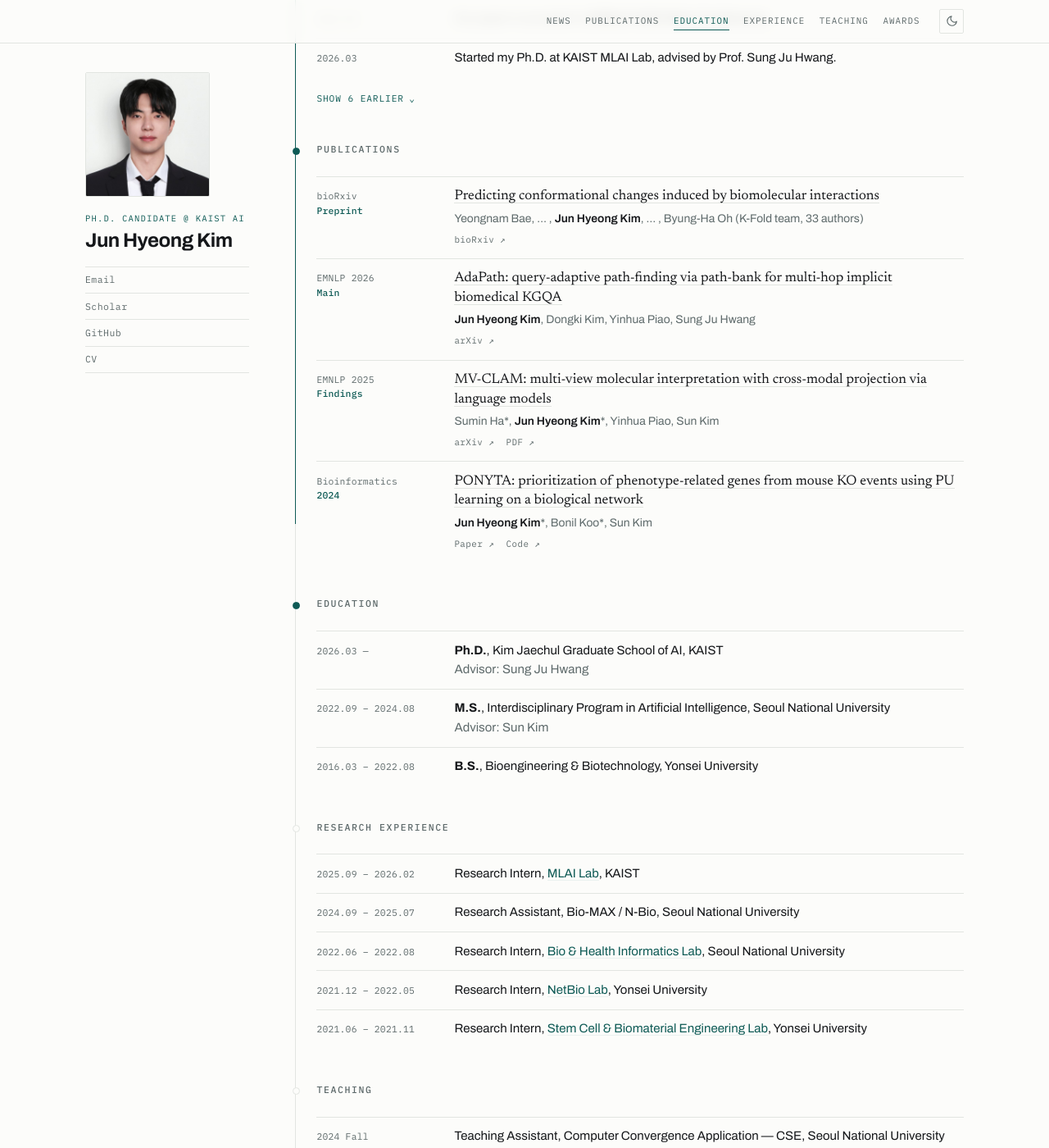
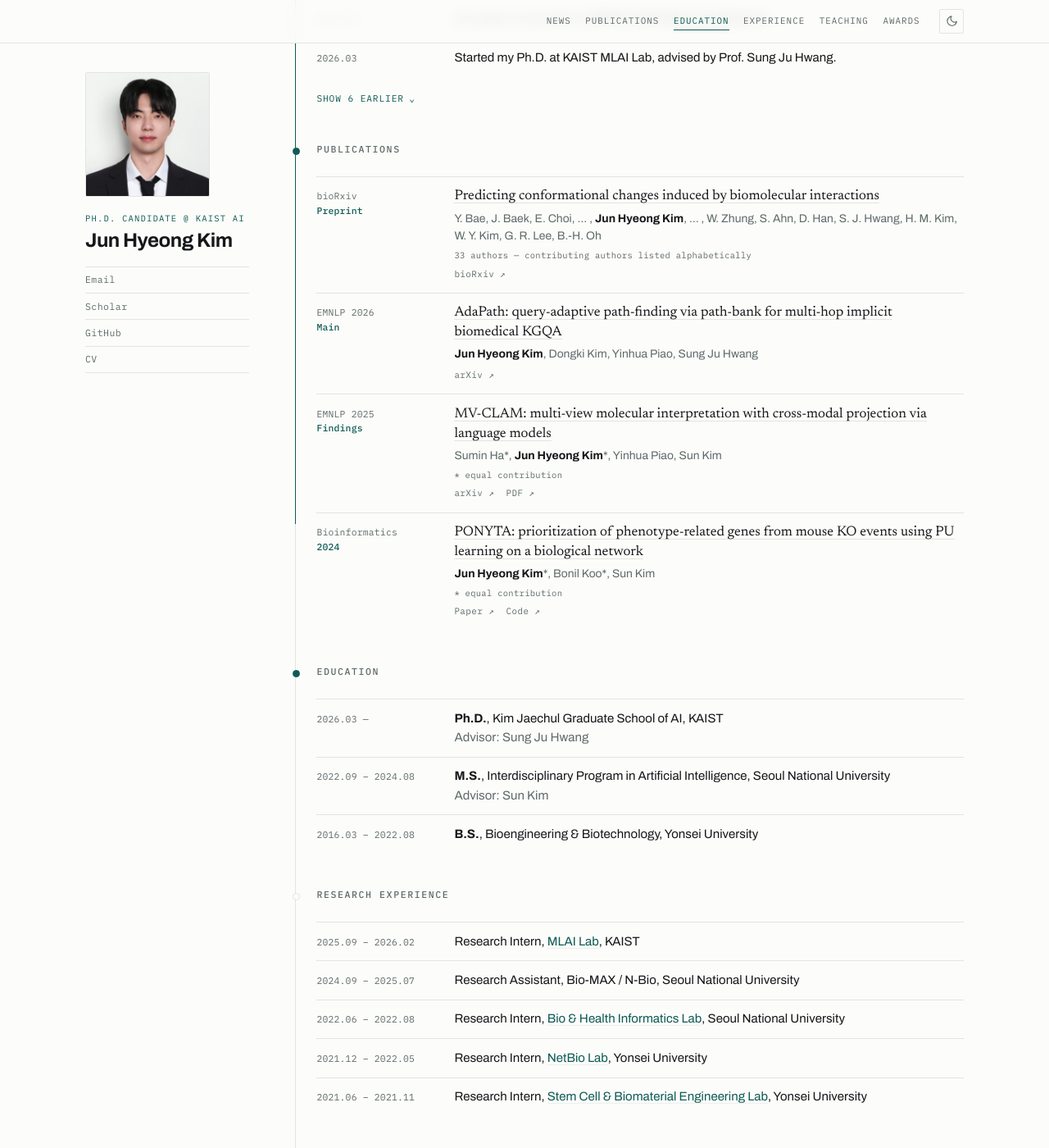
Before and after one commit to Jun-Hyeong-Kim/Jun-Hyeong-Kim.github.io, a Jekyll site: the page built from _pages/about.md, in a window 1280 px wide and 1400 px high, scrolled down 625 px. Shown: the whole window at 82% size. Built offline with Jekyll 4.4.1, drawn with Linux system fonts in a browser that asks for light colours.

Commit message:
Abbreviate consortium authors and note the ordering
- K-Fold authors shown as initials with the middle elided and Jun Hyeong Kim
  spelled out in bold, so the line reads as one and a half lines instead of four
- New optional note field under the author line, rendered small and muted.
  Used to say the contributing authors are alphabetical, which matters because
  the leading name is not a first author
- The same field finally explains the bare asterisks on MV-CLAM and PONYTA
  as equal contribution

```diff
--- a/_data/publications.yml
+++ b/_data/publications.yml
@@ -4,7 +4,8 @@
 - venue: "bioRxiv"
   venue_sub: "Preprint"
   title: "Predicting conformational changes induced by biomolecular interactions"
-  authors: "Yeongnam Bae, … , Jun Hyeong Kim, … , Byung-Ha Oh (K-Fold team, 33 authors)"
+  authors: "Y. Bae, J. Baek, E. Choi, … , Jun Hyeong Kim, … , W. Zhung, S. Ahn, D. Han, S. J. Hwang, H. M. Kim, W. Y. Kim, G. R. Lee, B.-H. Oh"
+  note: "33 authors — contributing authors listed alphabetically"
   url: "https://www.biorxiv.org/content/10.64898/2026.10.26.760299v1"
   links:
     - label: "bioRxiv"
@@ -23,6 +24,7 @@
   venue_sub: "Findings"
   title: "MV-CLAM: multi-view molecular interpretation with cross-modal projection via language models"
   authors: "Sumin Ha*, Jun Hyeong Kim*, Yinhua Piao, Sun Kim"
+  note: "* equal contribution"
   url: "https://arxiv.org/abs/2503.04780"
   links:
     - label: "arXiv"
@@ -34,6 +36,7 @@
   venue_sub: "2024"
   title: "PONYTA: prioritization of phenotype-related genes from mouse KO events using PU learning on a biological network"
   authors: "Jun Hyeong Kim*, Bonil Koo*, Sun Kim"
+  note: "* equal contribution"
   url: "https://academic.oup.com/bioinformatics/article/40/11/btae634/7829145"
   links:
     - label: "Paper"
--- a/_layouts/home.html
+++ b/_layouts/home.html
@@ -113,6 +113,7 @@
           <div class="row__body">
             <p class="row__title">{% if p.url %}<a href="{{ p.url }}">{{ p.title }}</a>{% else %}{{ p.title }}{% endif %}</p>
             <p class="row__meta">{{ p.authors | replace: site.author.name, me_tag }}</p>
+            {% if p.note %}<p class="row__authnote">{{ p.note }}</p>{% endif %}
             {% for l in p.links %}<a class="out" href="{{ l.url | relative_url }}">{{ l.label }} &#8599;</a>{% endfor %}
           </div>
         </div>
--- a/assets/css/site.css
+++ b/assets/css/site.css
@@ -193,7 +193,11 @@ a{color:inherit}
 .row__title a{text-decoration:none;border-bottom:1px solid var(--rule);transition:border-color .18s ease,color .18s ease}
 .row__title a:hover{border-bottom-color:var(--accent);color:var(--accent)}
 .row__meta{font-size:.87rem;color:var(--muted);margin:0}
-.row__meta .me{color:var(--ink);font-weight:600}
+.row__meta .me{color:var(--ink);font-weight:700}
+.row__authnote{
+  font-family:var(--mono);font-size:.655rem;letter-spacing:.03em;
+  color:var(--muted);margin:.26rem 0 0;
+}
 .row__text{font-size:.94rem;margin:0}
 .row__text a{color:var(--accent);text-decoration:none;border-bottom:1px solid var(--accent-wash)}
 .row__text a:hover{border-bottom-color:var(--accent)}
```
